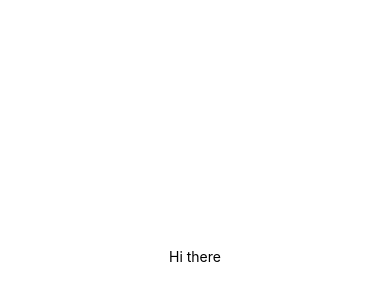
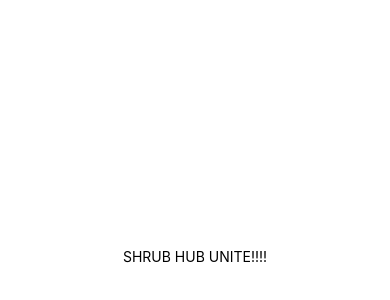
Before and after one commit to Web-Beginnings/shrub-hub, a React Native app: screen / in a window 390 px wide. Shown: the part 166-466 px from the top of the page. Built offline with nearby package versions, Linux system fonts and the light colour scheme.

Commit message:
new-chage-test-2

```diff
--- a/App.tsx
+++ b/App.tsx
@@ -4,7 +4,7 @@ import { StyleSheet, Text, View } from "react-native";
 export default function App() {
   return (
     <View style={styles.container}>
-      <Text>Hi there</Text>
+      <Text>SHRUB HUB UNITE!!!!</Text>
       <StatusBar style="auto" />
     </View>
   );
```
